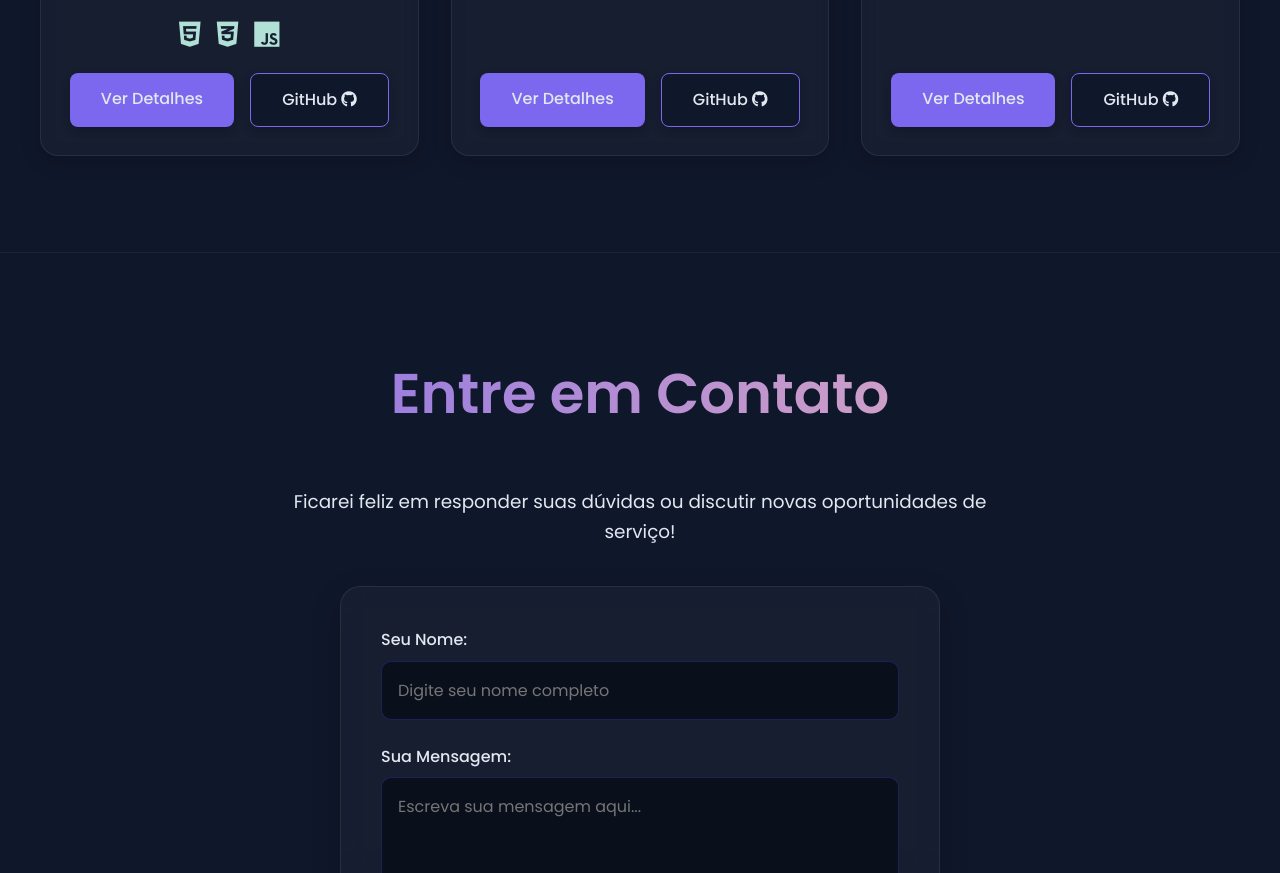
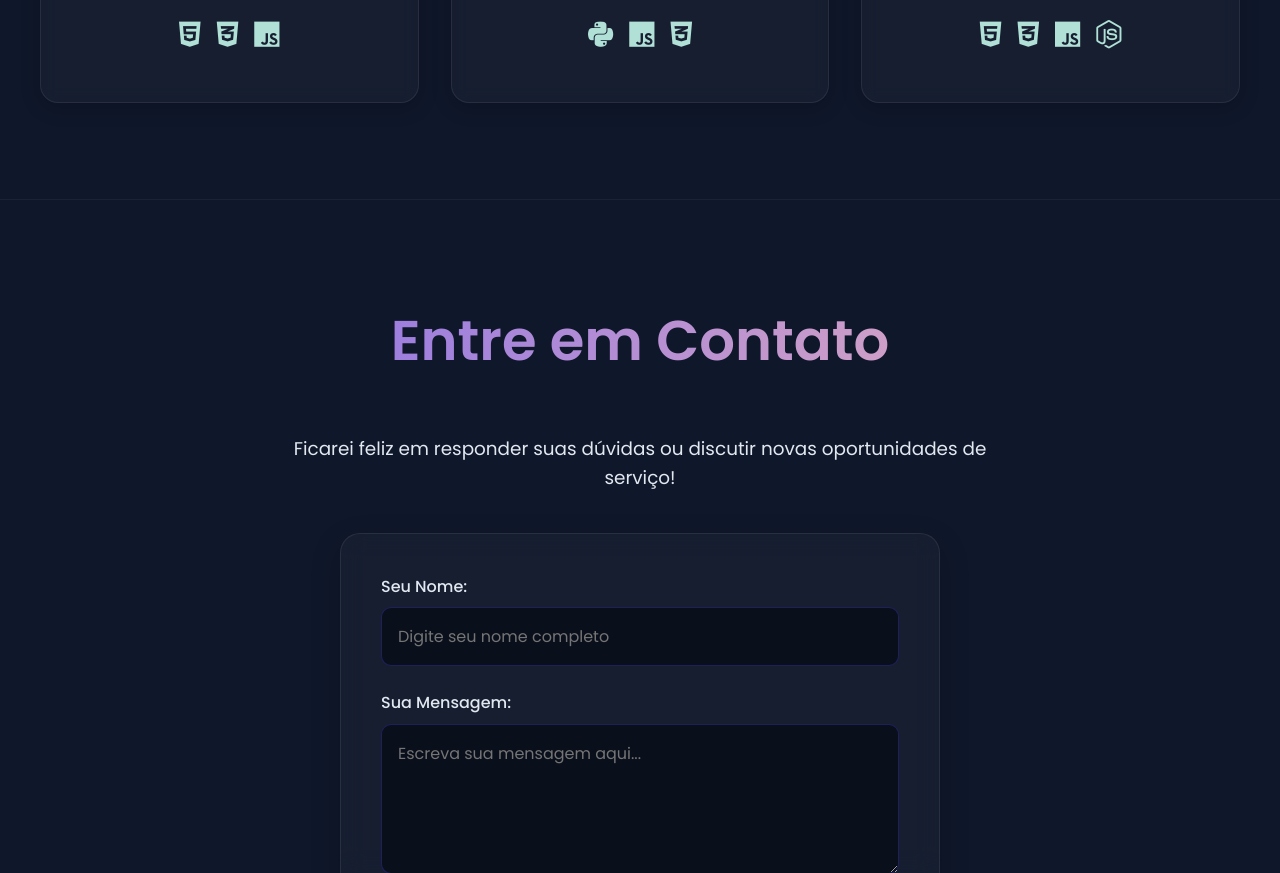
Before and after one commit to MatheusPhelipeDEV/portfolio, a plain HTML site: page index.html in a window 1280 px wide. Shown: the part 2298-3171 px from the top of the page. Drawn offline with Linux system fonts and the light colour scheme.

Commit message:
Update index.html

```diff
--- a/index.html
+++ b/index.html
@@ -114,12 +114,6 @@
               <i class="fab fa-css3-alt" title="CSS3"></i>
               <i class="fab fa-js" title="JavaScript"></i>
             </div>
-            <div class="card-botoes">
-              <a href="#" target="_blank" class="btn-projeto">Ver Detalhes</a>
-              <a href="#" target="_blank" class="btn-projeto btn-github"
-                >GitHub <i class="fab fa-github"></i
-              ></a>
-            </div>
           </div>
         </div>
 
@@ -141,12 +135,6 @@
               <i class="fab fa-python" title="Python"></i>
               <i class="fab fa-js" title="JavaScript"></i>
               <i class="fab fa-css3-alt" title="CSS3"></i>
-            </div>
-            <div class="card-botoes">
-              <a href="#" target="_blank" class="btn-projeto">Ver Detalhes</a>
-              <a href="#" target="_blank" class="btn-projeto btn-github"
-                >GitHub <i class="fab fa-github"></i
-              ></a>
             </div>
           </div>
         </div>
@@ -170,12 +158,6 @@
               <i class="fab fa-css3-alt" title="CSS3"></i>
               <i class="fab fa-js" title="JavaScript"></i>
               <i class="fab fa-node-js" title="Node.js (Exemplo)"></i>
-            </div>
-            <div class="card-botoes">
-              <a href="#" target="_blank" class="btn-projeto">Ver Detalhes</a>
-              <a href="#" target="_blank" class="btn-projeto btn-github"
-                >GitHub <i class="fab fa-github"></i
-              ></a>
             </div>
           </div>
         </div>
```
